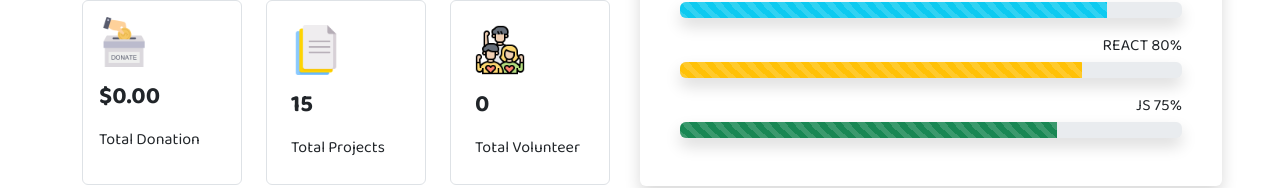
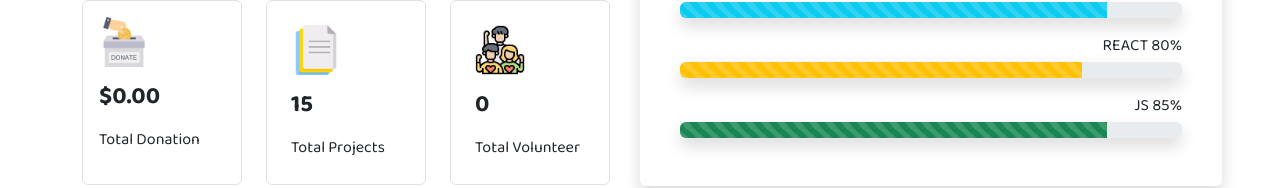
Before and after one commit to jfmemon/mahin-s-portfolio, a plain HTML site: page index.html in a window 1280 px wide. Shown: the part 787-975 px from the top of the page. Drawn offline with nearby package versions, Linux system fonts and the light colour scheme; a web font is replaced by a local one.

Commit message:
change JS percentage

```diff
--- a/index.html
+++ b/index.html
@@ -129,9 +129,9 @@
                               </div>
                         </div>
                         <div class="py-lg-2 py-md-2 py-1">
-                            <p class="text-end mb-1 mb-lg-1 mb-md-1 text-uppercase">JS 75%</p>
+                            <p class="text-end mb-1 mb-lg-1 mb-md-1 text-uppercase">JS 85%</p>
                             <div class="progress shadow">
-                                <div class="progress-bar progress-bar-striped bg-success progress-bar-animated" role="progressbar" aria-label="Animated striped example" aria-valuenow="75" aria-valuemin="0" aria-valuemax="100" style="width: 75%"></div>
+                                <div class="progress-bar progress-bar-striped bg-success progress-bar-animated" role="progressbar" aria-label="Animated striped example" aria-valuenow="85" aria-valuemin="0" aria-valuemax="100" style="width: 85%"></div>
                               </div>
                         </div>
 
```
